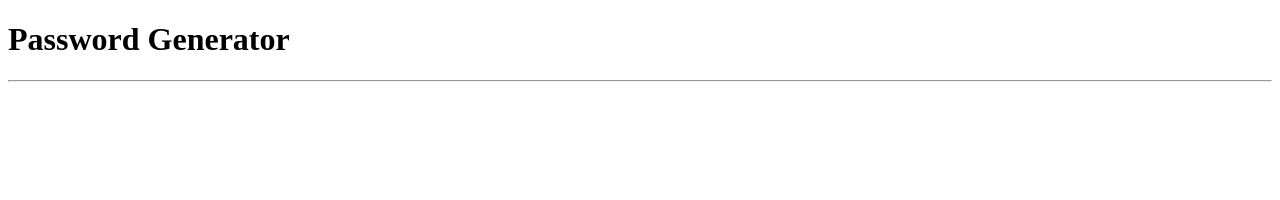
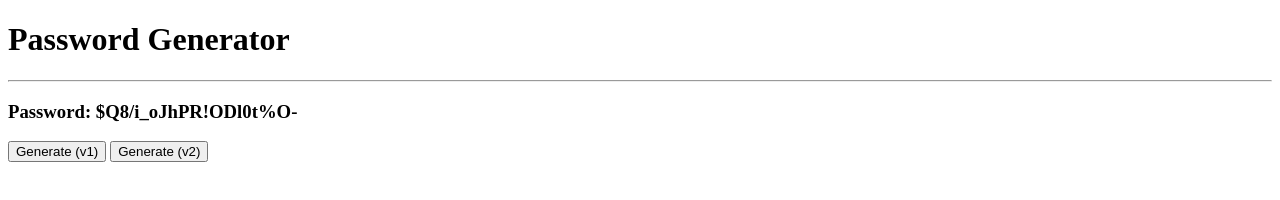
Before and after one commit to TerrificTable55/passwordgen.terrifictable.pw, a plain HTML site: page index.html in a window 1280 px wide. Drawn offline with Linux system fonts and the light colour scheme.

Commit message:
Made password Generator Script

```diff
--- /dev/null
+++ b/generate.js
@@ -0,0 +1,33 @@
+generatePassword_v2()
+
+function generatePassword_v2() {
+    var password_label = document.getElementById("password-label");
+    var password = '';
+
+
+    var chars = 'ABCDEFGHIJKLMNOPQRSTUVWXYZabcdefghijklmnopqrstuvwxyz0123456789@#$/&%$!=?_-+';
+
+    for (let i = 1; i <= 20; i++) {
+        var char = Math.floor(Math.random()
+                    * chars.length + 1);
+
+        password += chars.charAt(char);
+    }
+
+    console.log(password);
+    password_label.innerHTML = "Password: " + password;
+
+
+    return password;
+}
+
+function generatePassword_v1() {
+    var password_label = document.getElementById("password-label");
+
+    password = Math.random().toString(36).slice(2) + Math.random().toString(36).toUpperCase().slice(2);
+
+    console.log(password);
+    password_label.innerHTML = "Password: " + password;
+
+    return password;
+}
--- a/index.html
+++ b/index.html
@@ -3,13 +3,21 @@
   <head>
     <meta charset="UTF-8" />
     <meta name="viewport" content="width=device-width, initial-scale=1.0" />
+
+
     <title>Password Generator</title>
   </head>
   <body>
 
     <div class="main">
       <h1>Password Generator</h1><hr>
+
+      <h3 id="password-label">Password: </h3>
+      <button onclick="generatePassword_v1()" class="gen_v1">Generate (v1)</button>
+      <button onclick="generatePassword_v2()" class="gen_v2">Generate (v2)</button>
     </div>
+
+    <script type="text/javascript" src="/generate.js"></script>
 
   </body>
 </html>
```
